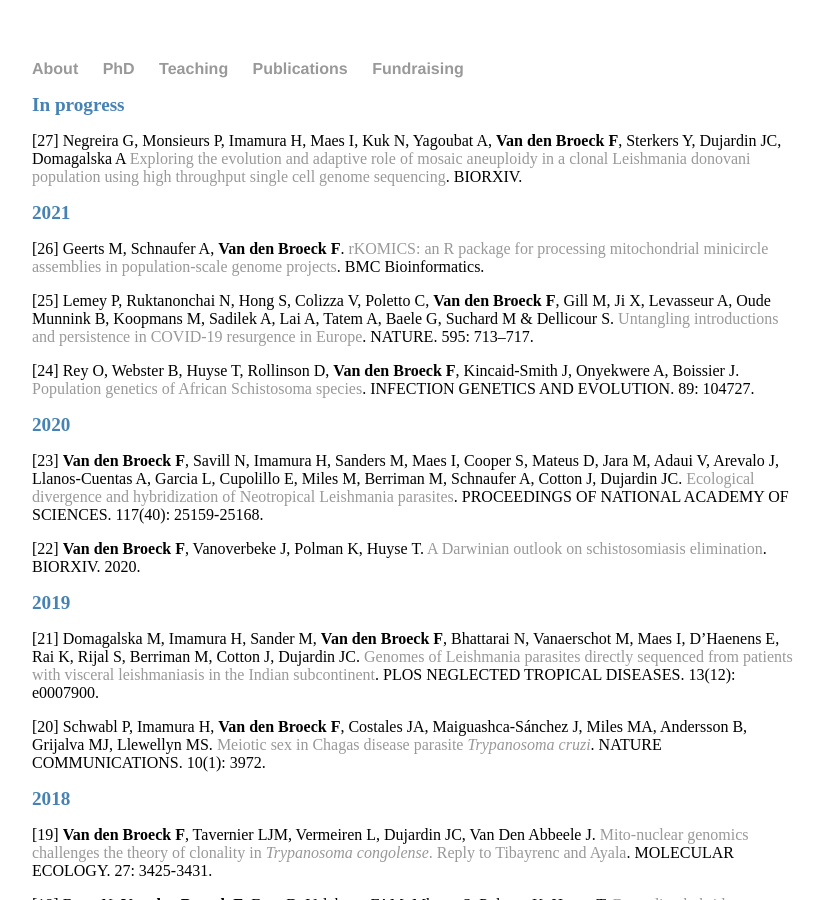
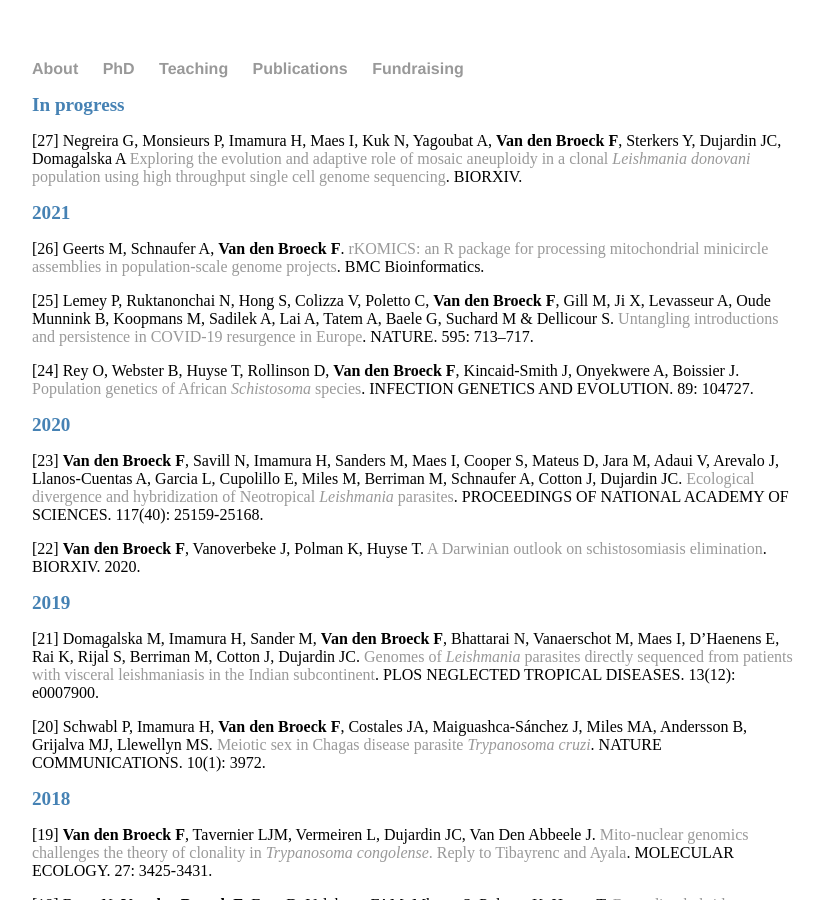
Before and after one commit to FreBio/FreBio.github.io, a Jekyll site: the page built from Pubs/index.md, in a window 1280 px wide and 900 px high. Shown: the whole window, without its empty margins (224-1047 px from the left). Built offline with Jekyll 4.4.1, drawn with Linux system fonts in a browser that asks for light colours; our own code applies the rules of GitHub Pages for plain Markdown files.

```diff
--- a/Pubs/index.md
+++ b/Pubs/index.md
@@ -3,22 +3,22 @@ layout: default
 ---
 
 ## In progress
-[27] Negreira G, Monsieurs P, Imamura H, Maes I, Kuk N, Yagoubat A, **Van den Broeck F**, Sterkers Y, Dujardin JC, Domagalska A [Exploring the evolution and adaptive role of mosaic aneuploidy in a clonal Leishmania donovani population using high throughput single cell genome sequencing](https://doi.org/10.1101/2020.03.05.976233). BIORXIV.
+[27] Negreira G, Monsieurs P, Imamura H, Maes I, Kuk N, Yagoubat A, **Van den Broeck F**, Sterkers Y, Dujardin JC, Domagalska A [Exploring the evolution and adaptive role of mosaic aneuploidy in a clonal *Leishmania donovani* population using high throughput single cell genome sequencing](https://doi.org/10.1101/2020.03.05.976233). BIORXIV.
 
 ## 2021
 [26] Geerts M, Schnaufer A, **Van den Broeck F**. [rKOMICS: an R package for processing mitochondrial minicircle assemblies in population-scale genome projects](). BMC Bioinformatics.
 
 [25] Lemey P, Ruktanonchai N, Hong S, Colizza V, Poletto C, **Van den Broeck F**, Gill M, Ji X, Levasseur A, Oude Munnink B, Koopmans M, Sadilek A, Lai A, Tatem A, Baele G, Suchard M & Dellicour S. [Untangling introductions and persistence in COVID-19 resurgence in Europe](https://www.nature.com/articles/s41586-021-03754-2). NATURE. 595: 713–717.
 
-[24] Rey O, Webster B, Huyse T, Rollinson D, **Van den Broeck F**, Kincaid-Smith J, Onyekwere A, Boissier J. [Population genetics of African Schistosoma species](https://www.sciencedirect.com/science/article/abs/pii/S1567134821000241#!). INFECTION GENETICS AND EVOLUTION. 89: 104727.
+[24] Rey O, Webster B, Huyse T, Rollinson D, **Van den Broeck F**, Kincaid-Smith J, Onyekwere A, Boissier J. [Population genetics of African *Schistosoma* species](https://www.sciencedirect.com/science/article/abs/pii/S1567134821000241#!). INFECTION GENETICS AND EVOLUTION. 89: 104727.
 
 ## 2020
-[23] **Van den Broeck F**, Savill N, Imamura H, Sanders M, Maes I, Cooper S, Mateus D, Jara M, Adaui V, Arevalo J, Llanos-Cuentas A, Garcia L, Cupolillo E, Miles M, Berriman M, Schnaufer A, Cotton J, Dujardin JC. [Ecological divergence and hybridization of Neotropical Leishmania parasites](https://www.pnas.org/content/early/2020/09/18/1920136117). PROCEEDINGS OF NATIONAL ACADEMY OF SCIENCES. 117(40): 25159-25168.
+[23] **Van den Broeck F**, Savill N, Imamura H, Sanders M, Maes I, Cooper S, Mateus D, Jara M, Adaui V, Arevalo J, Llanos-Cuentas A, Garcia L, Cupolillo E, Miles M, Berriman M, Schnaufer A, Cotton J, Dujardin JC. [Ecological divergence and hybridization of Neotropical *Leishmania* parasites](https://www.pnas.org/content/early/2020/09/18/1920136117). PROCEEDINGS OF NATIONAL ACADEMY OF SCIENCES. 117(40): 25159-25168.
 
 [22] **Van den Broeck F**, Vanoverbeke J, Polman K, Huyse T. [A Darwinian outlook on schistosomiasis elimination](https://doi.org/10.1101/2020.10.28.358523). BIORXIV. 2020.
 
 ## 2019
-[21] Domagalska M, Imamura H, Sander M, **Van den Broeck F**, Bhattarai N, Vanaerschot M, Maes I, D’Haenens E, Rai K, Rijal S, Berriman M, Cotton J, Dujardin JC. [Genomes of Leishmania parasites directly sequenced from patients with visceral leishmaniasis in the Indian subcontinent](https://doi.org/10.1371/journal.pntd.0007900). PLOS NEGLECTED TROPICAL DISEASES. 13(12): e0007900.
+[21] Domagalska M, Imamura H, Sander M, **Van den Broeck F**, Bhattarai N, Vanaerschot M, Maes I, D’Haenens E, Rai K, Rijal S, Berriman M, Cotton J, Dujardin JC. [Genomes of *Leishmania* parasites directly sequenced from patients with visceral leishmaniasis in the Indian subcontinent](https://doi.org/10.1371/journal.pntd.0007900). PLOS NEGLECTED TROPICAL DISEASES. 13(12): e0007900.
 
 [20] Schwabl P, Imamura H, **Van den Broeck F**, Costales JA, Maiguashca-Sánchez J, Miles MA, Andersson B, Grijalva MJ, Llewellyn MS. [Meiotic sex in Chagas disease parasite *Trypanosoma cruzi*](https://10.1038/s41467-019-11771-z). NATURE COMMUNICATIONS. 10(1): 3972.
 
```
